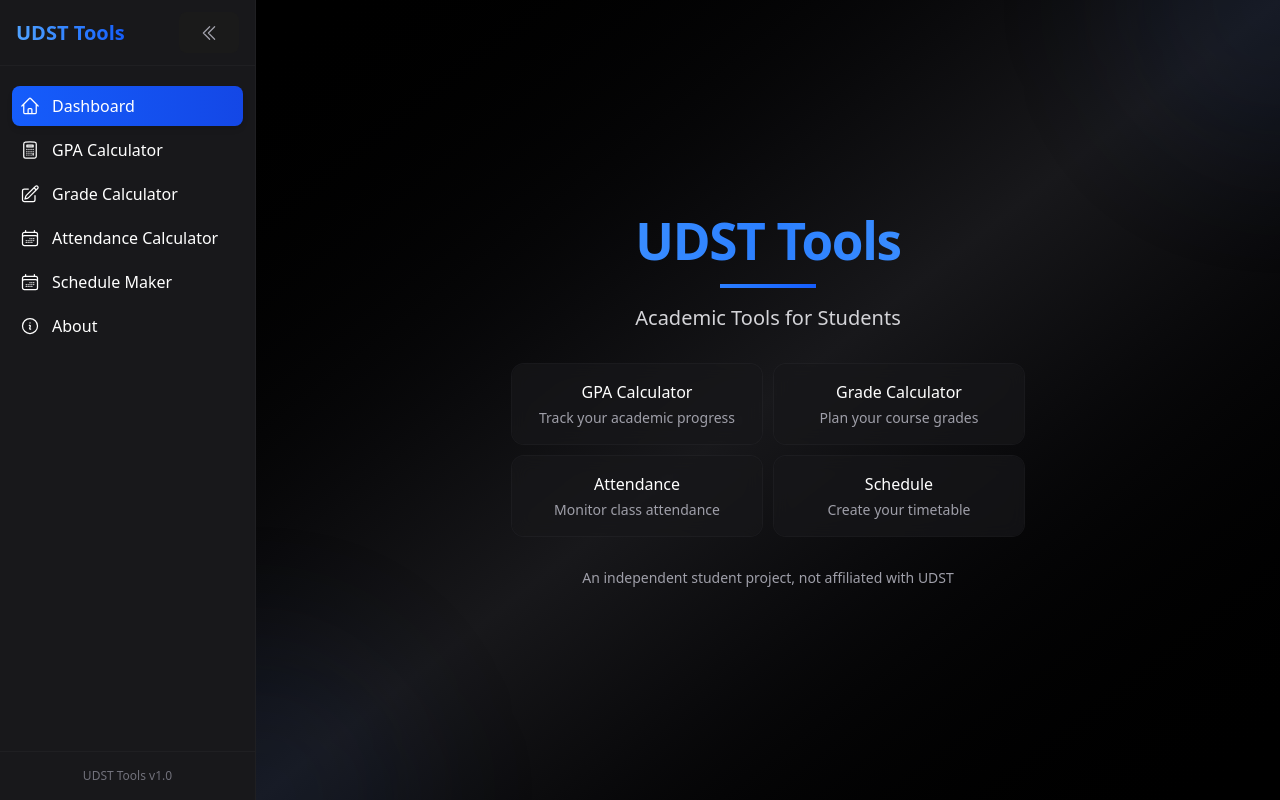
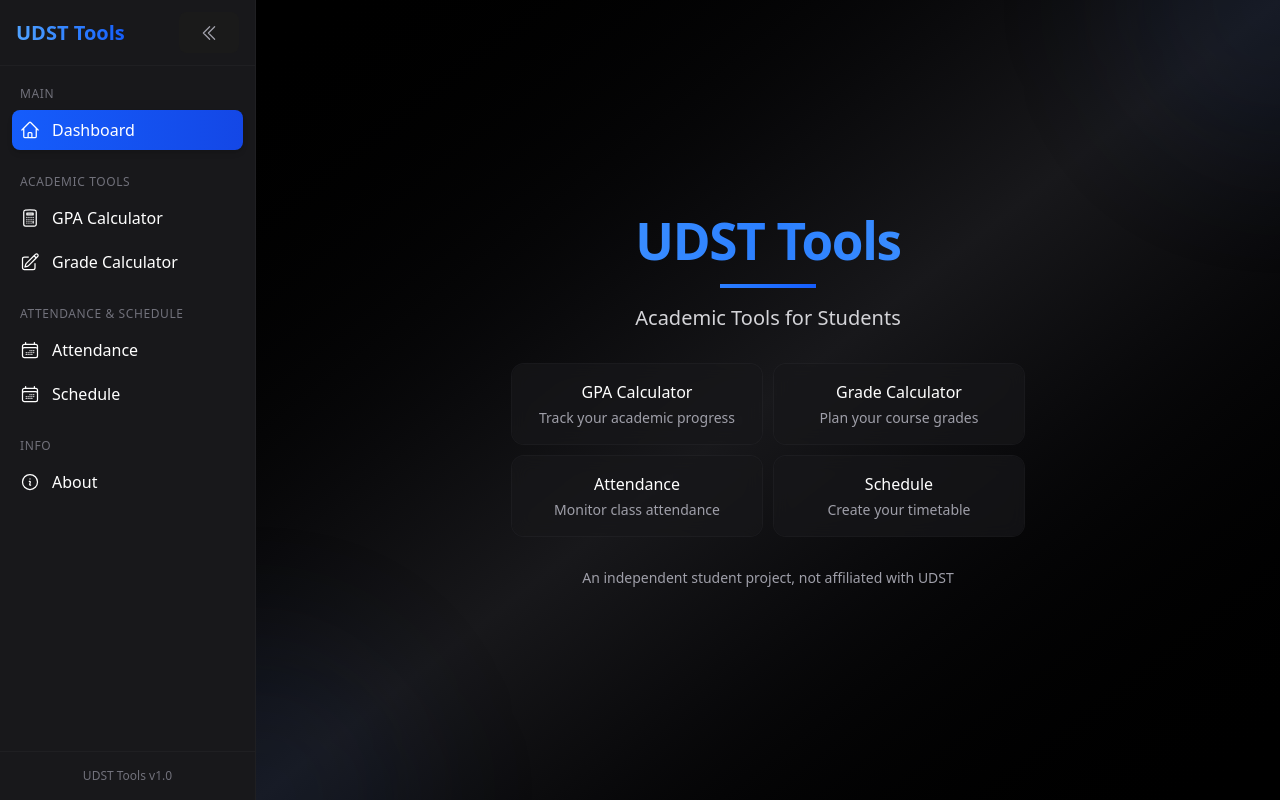
Before and after one commit to Ahmkwj/UDST-Tools, a React (Vite) app: page / in a window 1280 px wide. Built offline with nearby package versions, Linux system fonts and the light colour scheme.

Commit message:
categories

```diff
--- a/src/components/Sidebar.tsx
+++ b/src/components/Sidebar.tsx
@@ -13,6 +13,11 @@
   icon: React.ReactNode;
 }
 
+interface NavCategory {
+  name: string;
+  items: NavItem[];
+}
+
 export default function Sidebar({
   children,
   currentPath,
@@ -21,8 +26,11 @@
   const [isOpen, setIsOpen] = useState(true);
   const [isMobile, setIsMobile] = useState(false);
 
-  // Navigation items
-  const navItems: NavItem[] = [
+  // Navigation categories
+  const navCategories: NavCategory[] = [
+    {
+      name: "Main",
+      items: [
         {
           name: "Dashboard",
           path: "/",
@@ -43,6 +51,11 @@
             </svg>
           ),
         },
+      ],
+    },
+    {
+      name: "Academic Tools",
+      items: [
         {
           name: "GPA Calculator",
           path: "/gpa-calculator",
@@ -83,8 +96,13 @@
             </svg>
           ),
         },
+      ],
+    },
     {
-      name: "Attendance Calculator",
+      name: "Attendance & Schedule",
+      items: [
+        {
+          name: "Attendance",
           path: "/attendance-calculator",
           icon: (
             <svg
@@ -104,7 +122,7 @@
           ),
         },
         {
-      name: "Schedule Maker",
+          name: "Schedule",
           path: "/schedule-maker",
           icon: (
             <svg
@@ -123,6 +141,11 @@
             </svg>
           ),
         },
+      ],
+    },
+    {
+      name: "Info",
+      items: [
         {
           name: "About",
           path: "/about",
@@ -142,6 +165,8 @@
               />
             </svg>
           ),
+        },
+      ],
     },
   ];
 
@@ -250,8 +275,15 @@
         <nav
           className={`flex-1 overflow-y-auto py-5 ${isOpen ? "px-3" : "px-2"}`}
         >
+          {navCategories.map((category, index) => (
+            <div key={category.name} className={index !== 0 ? "mt-6" : ""}>
+              {isOpen && (
+                <h4 className="px-2 mb-2 text-xs font-medium text-zinc-500 uppercase tracking-wider">
+                  {category.name}
+                </h4>
+              )}
               <ul className="space-y-1">
-            {navItems.map((item) => (
+                {category.items.map((item) => (
                   <li key={item.path}>
                     <Link
                       to={item.path}
@@ -266,7 +298,9 @@
                       title={item.name}
                     >
                       <span className="text-white">{item.icon}</span>
-                  {isOpen && <span className="text-white">{item.name}</span>}
+                      {isOpen && (
+                        <span className="text-white">{item.name}</span>
+                      )}
 
                       {/* Tooltip for collapsed state */}
                       {!isOpen && !isMobile && (
@@ -278,6 +312,8 @@
                   </li>
                 ))}
               </ul>
+            </div>
+          ))}
         </nav>
 
         <div
```
Lines whose indentation alone changed are shown as unchanged.
